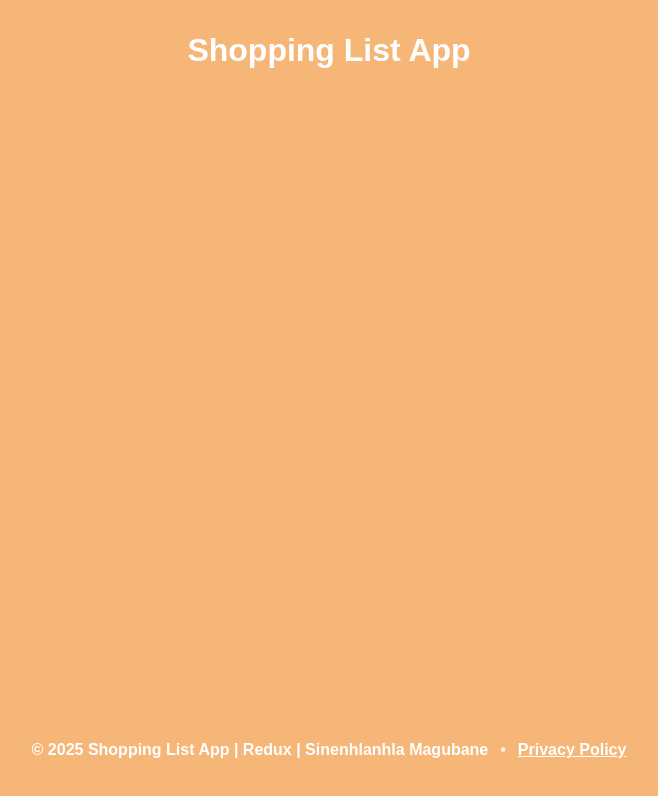
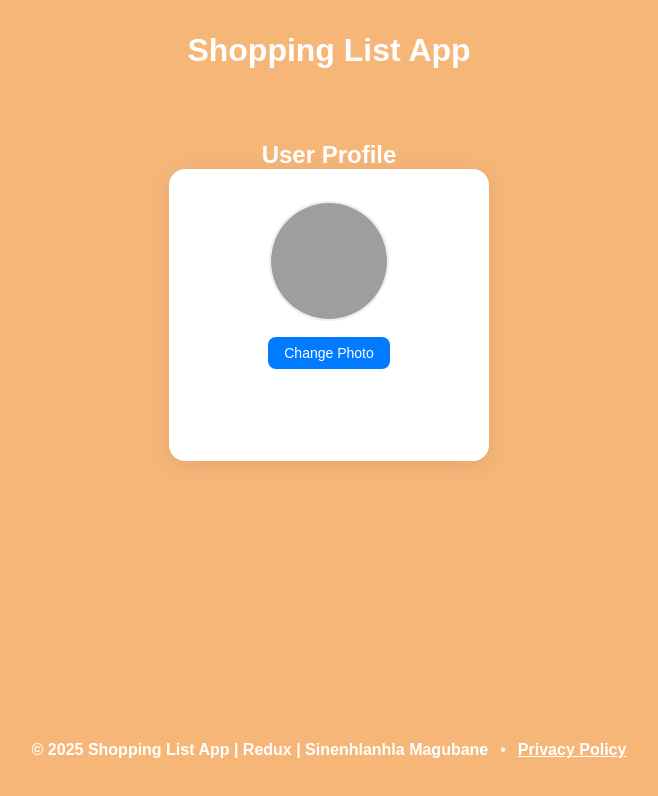
Before and after one commit to SineMag/Shopping-List-App, a React (Vite) app: page /profile in a window 1280 px wide. Shown: the top 796 px of the page, without its empty margins (311-969 px from the left). Built offline with nearby package versions, Linux system fonts and the light colour scheme; grey boxes are pictures that could not be loaded.

Commit message:
chore: install dependencies

```diff
--- a/src/App.css
+++ b/src/App.css
@@ -59,8 +59,6 @@ body,
   box-shadow: inset 0 0 0 1px rgba(255, 255, 255, 0.15);
   overflow: auto;
 }
-
-
 
 .navbar {
   color: white;
@@ -321,6 +319,67 @@ main {
   text-align: center;
 }
 
+.loginArrow {
+  position: absolute;
+  top: 1rem;
+  left: 1rem;
+  color: white;
+  cursor: pointer;
+  transition: color 0.2s ease;
+}
+
+.profile-container {
+  display: flex;
+  flex-direction: column;
+  align-items: center;
+  margin-top: 40px;
+}
+
+.profile-card {
+  background: #fff;
+  border-radius: 16px;
+  box-shadow: 0 4px 24px rgba(0,0,0,0.08);
+  padding: 32px;
+  display: flex;
+  flex-direction: column;
+  align-items: center;
+  min-width: 320px;
+}
+
+.profile-avatar {
+  width: 120px;
+  height: 120px;
+  border-radius: 50%;
+  object-fit: cover;
+  margin-bottom: 16px;
+  border: 2px solid #eee;
+}
+
+.upload-label {
+  background: #007bff;
+  color: #fff;
+  padding: 8px 16px;
+  border-radius: 8px;
+  cursor: pointer;
+  margin-bottom: 16px;
+  font-size: 14px;
+  transition: background 0.2s;
+}
+
+.upload-label:hover {
+  background: #0056b3;
+}
+
+.profile-info {
+  text-align: left;
+  width: 100%;
+  margin-top: 8px;
+}
+
+.loginArrow:hover {
+  color: #fdd048;
+}
+
 /* Responsive */
 @media (max-width: 900px) {
   .registerPage {
--- a/src/App.tsx
+++ b/src/App.tsx
@@ -3,8 +3,9 @@ import Footer from "./components/Footer.tsx";
 import Navbar from "./components/Navbar.tsx";
 import LoginPage from "./pages/LoginPage.tsx";
 import RegisterPage from "./pages/RegisterPage.tsx";
-import HomePage from "./pages/HomePage.tsx"
+import HomePage from "./pages/HomePage.tsx";
 import PrivacyPolicy from "./pages/PrivacyPolicy.tsx";
+import Profile from "./pages/ProfilePage.tsx"; // <-- Add this import
 import { BrowserRouter, Routes, Route, Navigate } from "react-router-dom";
 
 function App() {
@@ -21,6 +22,7 @@ function App() {
               <Route path="/register" element={<RegisterPage />} />
               <Route path="/login" element={<LoginPage />} />
               <Route path="/privacy" element={<PrivacyPolicy />} />
+              <Route path="/profile" element={<Profile />} /> {/* Add this line */}
             </Routes>
           </main>
           <Footer />
--- a/src/data/db.json
+++ b/src/data/db.json
@@ -11,6 +11,13 @@
       "fullName": "S",
       "email": "s@mail.co.za",
       "password": "121212121212"
+    },
+    {
+      "id": "0b05",
+      "fullName": "Beyonce",
+      "email": "b@mail.com",
+      "password": "1111111"
     }
-  ]
+  ],
+  "shopping-lists": []
 }
--- a/src/pages/LoginPage.tsx
+++ b/src/pages/LoginPage.tsx
@@ -1,5 +1,7 @@
 import React, { useEffect, useState } from "react";
 import { Link } from "react-router-dom";
+import { IoHome } from "react-icons/io5";
+import { IoArrowBackCircleSharp } from "react-icons/io5";
 
 export default function LoginPage() {
   const [form, setForm] = useState({ email: "", password: "" });
@@ -33,7 +35,8 @@ export default function LoginPage() {
   const validate = () => {
     const newErrors: { [k: string]: string } = {};
     if (!form.email.trim()) newErrors.email = "Email is required";
-    else if (!/^[^\s@]+@[^\s@]+\.[^\s@]+$/.test(form.email)) newErrors.email = "Enter a valid email";
+    else if (!/^[^\s@]+@[^\s@]+\.[^\s@]+$/.test(form.email))
+      newErrors.email = "Enter a valid email";
     if (!form.password) newErrors.password = "Password is required";
     setErrors(newErrors);
     return Object.keys(newErrors).length === 0;
@@ -44,7 +47,11 @@ export default function LoginPage() {
     if (!validate()) return;
     setSubmitting(true);
     // Authenticate against json-server (users collection)
-    fetch(`http://localhost:3001/users?email=${encodeURIComponent(form.email)}&password=${encodeURIComponent(form.password)}`)
+    fetch(
+      `http://localhost:3001/users?email=${encodeURIComponent(
+        form.email
+      )}&password=${encodeURIComponent(form.password)}`
+    )
       .then(async (res) => {
         if (!res.ok) throw new Error("Lookup failed");
         const users = await res.json();
@@ -61,22 +68,44 @@ export default function LoginPage() {
       })
       .catch((err: Error) => {
         if (err.message === "INVALID_CREDENTIALS") {
-          setErrors((prev) => ({ ...prev, submit: "Invalid email or password" }));
+          setErrors((prev) => ({
+            ...prev,
+            submit: "Invalid email or password",
+          }));
         } else {
-          setErrors((prev) => ({ ...prev, submit: "Login failed. Is json-server running on port 3001?" }));
+          setErrors((prev) => ({
+            ...prev,
+            submit: "Login failed. Is json-server running on port 3001?",
+          }));
         }
       })
       .finally(() => setSubmitting(false));
   };
 
   return (
-    <div className="loginPage">
+    <div
+      className="loginPage"
+      style={{ display: "flex", flexDirection: "column" }}
+    >
+      <div className="loginArrow">
+        <Link to="/home">
+          <IoArrowBackCircleSharp size={40} />
+        </Link>
+      </div>
+
       <div className="loginCard">
         {successMsg && (
-          <p className={`successMsg ${isFading ? "fadeOut" : ""}`} role="status">{successMsg}</p>
+          <p
+            className={`successMsg ${isFading ? "fadeOut" : ""}`}
+            role="status"
+          >
+            {successMsg}
+          </p>
         )}
         {errors.submit && (
-          <p className="error" role="alert">{errors.submit}</p>
+          <p className="error" role="alert">
+            {errors.submit}
+          </p>
         )}
         <form onSubmit={handleSubmit} noValidate>
           <div className="formGroup">
@@ -93,7 +122,9 @@ export default function LoginPage() {
               aria-describedby={errors.email ? "login-email-error" : undefined}
             />
             {errors.email && (
-              <span id="login-email-error" className="error">{errors.email}</span>
+              <span id="login-email-error" className="error">
+                {errors.email}
+              </span>
             )}
           </div>
 
@@ -108,17 +139,23 @@ export default function LoginPage() {
               required
               autoComplete="current-password"
               aria-invalid={errors.password ? "true" : undefined}
-              aria-describedby={errors.password ? "login-password-error" : undefined}
+              aria-describedby={
+                errors.password ? "login-password-error" : undefined
+              }
             />
             {errors.password && (
-              <span id="login-password-error" className="error">{errors.password}</span>
+              <span id="login-password-error" className="error">
+                {errors.password}
+              </span>
             )}
           </div>
 
           <button className="loginButton" type="submit" disabled={submitting}>
             {submitting ? "Signing In..." : "Sign In"}
           </button>
-          <Link to="/register" className="goToRegister">Don't have an account? Register</Link>
+          <Link to="/register" className="goToRegister">
+            Don't have an account? Register
+          </Link>
         </form>
       </div>
     </div>
--- a/src/pages/ProfilePage.tsx
+++ b/src/pages/ProfilePage.tsx
@@ -0,0 +1,42 @@
+import React, { useState } from "react";
+
+const defaultAvatar = "/src/assets/default-avatar.png"; // Add a default avatar image
+
+const Profile: React.FC = () => {
+  const [avatar, setAvatar] = useState<string>(defaultAvatar);
+  const [name, setName] = useState<string>("John Doe");
+  const [email, setEmail] = useState<string>("john@example.com");
+
+  const handleImageChange = (e: React.ChangeEvent<HTMLInputElement>) => {
+    if (e.target.files && e.target.files[0]) {
+      const reader = new FileReader();
+      reader.onload = (ev) => {
+        setAvatar(ev.target?.result as string);
+      };
+      reader.readAsDataURL(e.target.files[0]);
+    }
+  };
+
+  return (
+    <div className="profile-container">
+      <h2>User Profile</h2>
+      <div className="profile-card">
+        <img src={avatar} alt="User Avatar" className="profile-avatar" />
+        <label className="upload-label">
+          Change Photo
+          <input type="file" accept="image/*" onChange={handleImageChange} hidden />
+        </label>
+        <div className="profile-info">
+          <div>
+            <strong>Name:</strong> {name}
+          </div>
+          <div>
+            <strong>Email:</strong> {email}
+          </div>
+        </div>
+      </div>
+    </div>
+  );
+};
+
+export default Profile;
```
Also changed, not shown: src/pages/Dashboard.tsx (added, +33 -0 lines). Lines whose indentation alone changed are shown as unchanged.
